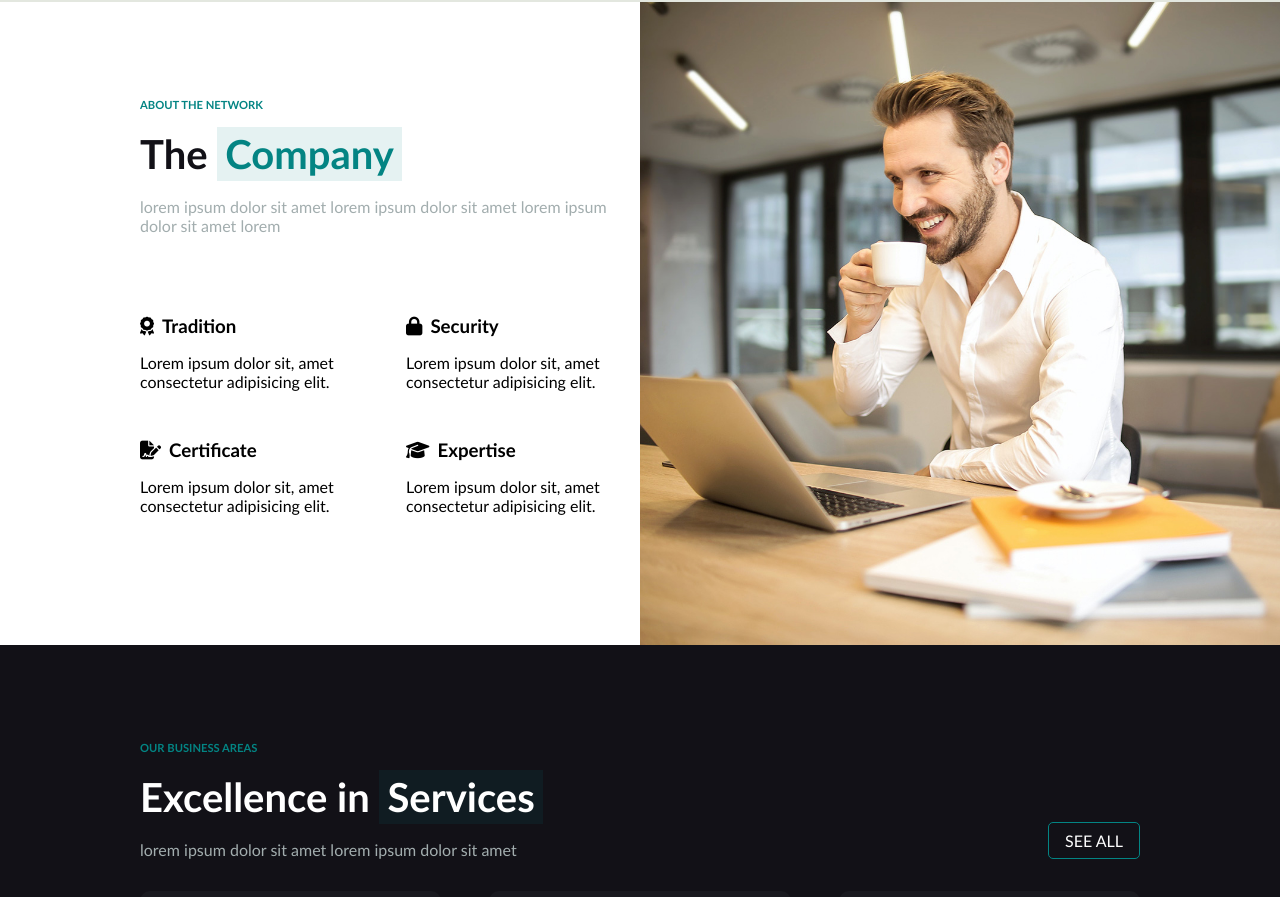
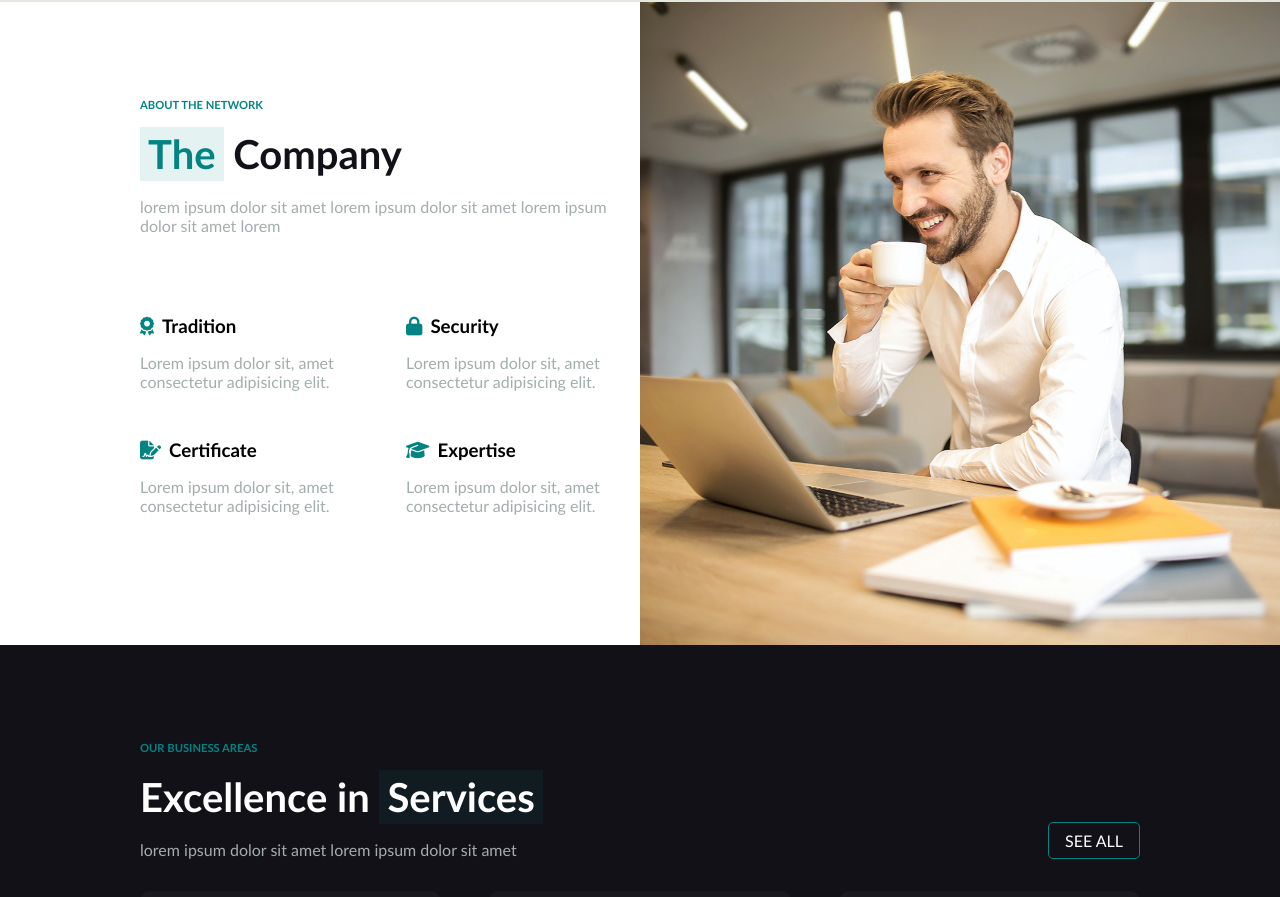
Before and after one commit to andrea-prina/proj-html-vuejs, a Vue app: page / in a window 1280 px wide. Shown: the part 1113-2010 px from the top of the page. Built offline with nearby package versions, Linux system fonts and the light colour scheme.

Commit message:
feat(CompanySection): Align style to reference

```diff
--- a/src/components/structure/main/CompanySection.vue
+++ b/src/components/structure/main/CompanySection.vue
@@ -45,9 +45,9 @@ export default {
         return{
             sectionTitleInfo : {
                 smallTitle : "About the network",
-                preHighlightTitle : "The",
-                highlightTitle : "Company",
-                postHighlightTitle : "",
+                preHighlightTitle : "",
+                highlightTitle : "The",
+                postHighlightTitle : "Company",
                 paragraph : "lorem ipsum dolor sit amet lorem ipsum dolor sit amet lorem ipsum dolor sit amet lorem",
                 style : "light",
                 button : {
@@ -99,6 +99,14 @@ export default {
         h3 {
             margin-bottom: 1rem;
         }
+
+        i {
+            color: $brandColor;
+        }
+
+        p {
+            color: $txtc2;
+        }
     }
 
 </style>
```
